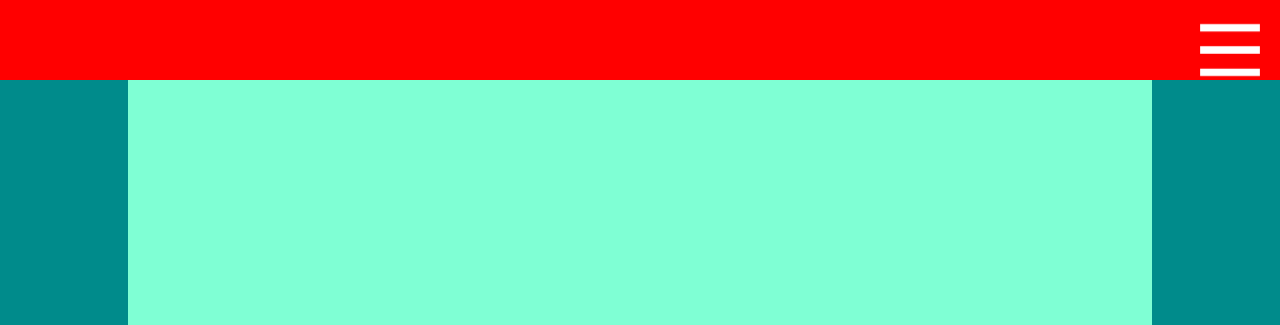
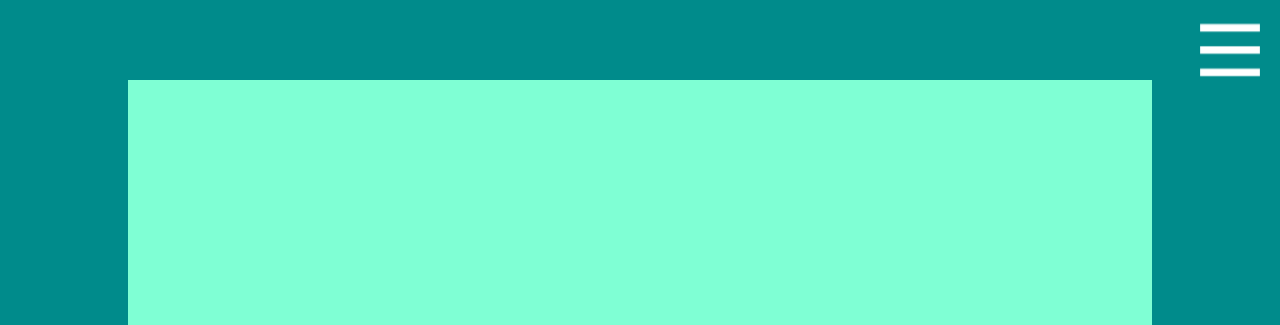
Before and after one commit to Esavwede/Esavwede.github.io, a plain HTML site: page index.html in a window 1280 px wide. Shown: the top 325 px of the page. Drawn offline with Linux system fonts and the light colour scheme.

```diff
--- a/style.css
+++ b/style.css
@@ -29,7 +29,7 @@
     height: auto;
     display: flex;
     flex-direction: row-reverse;
-    background-color: red;
+    background-color: none;
 
 
     align-items: center;
```
